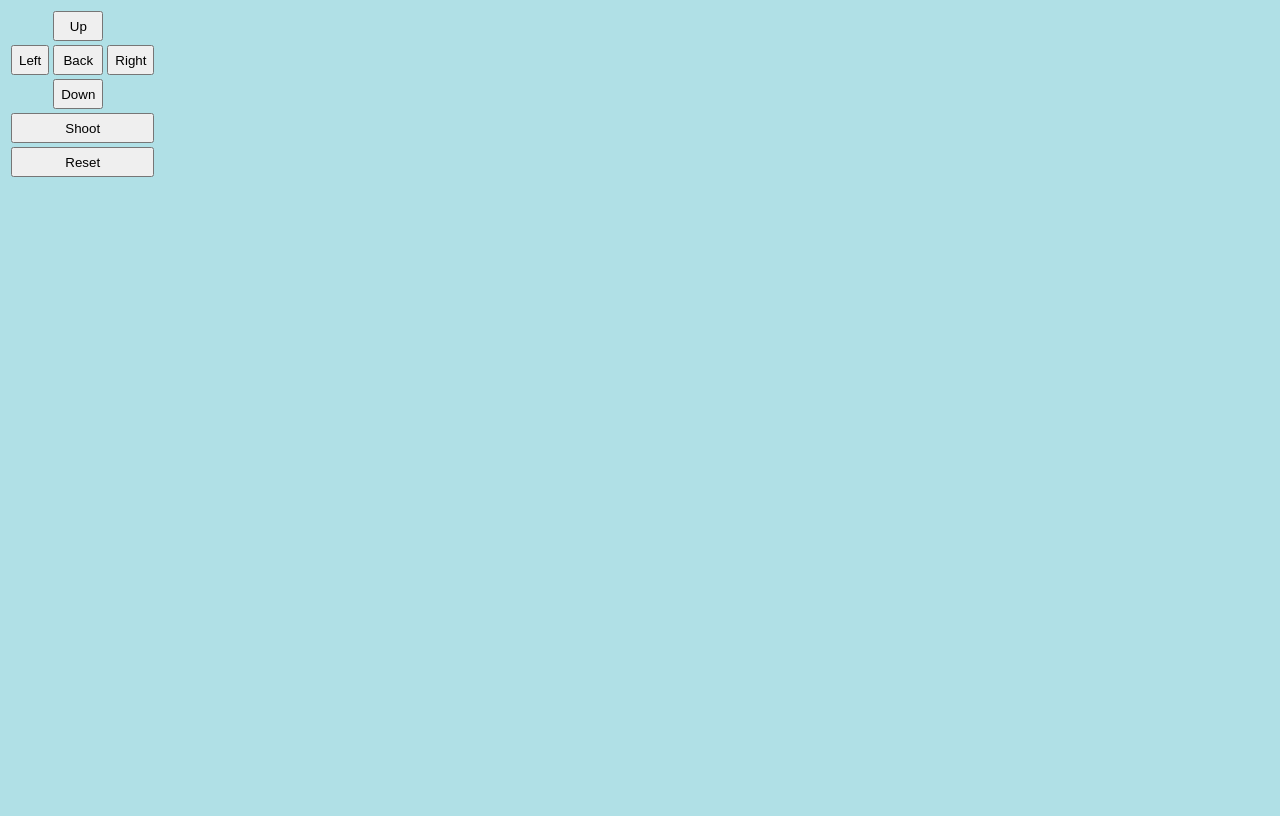
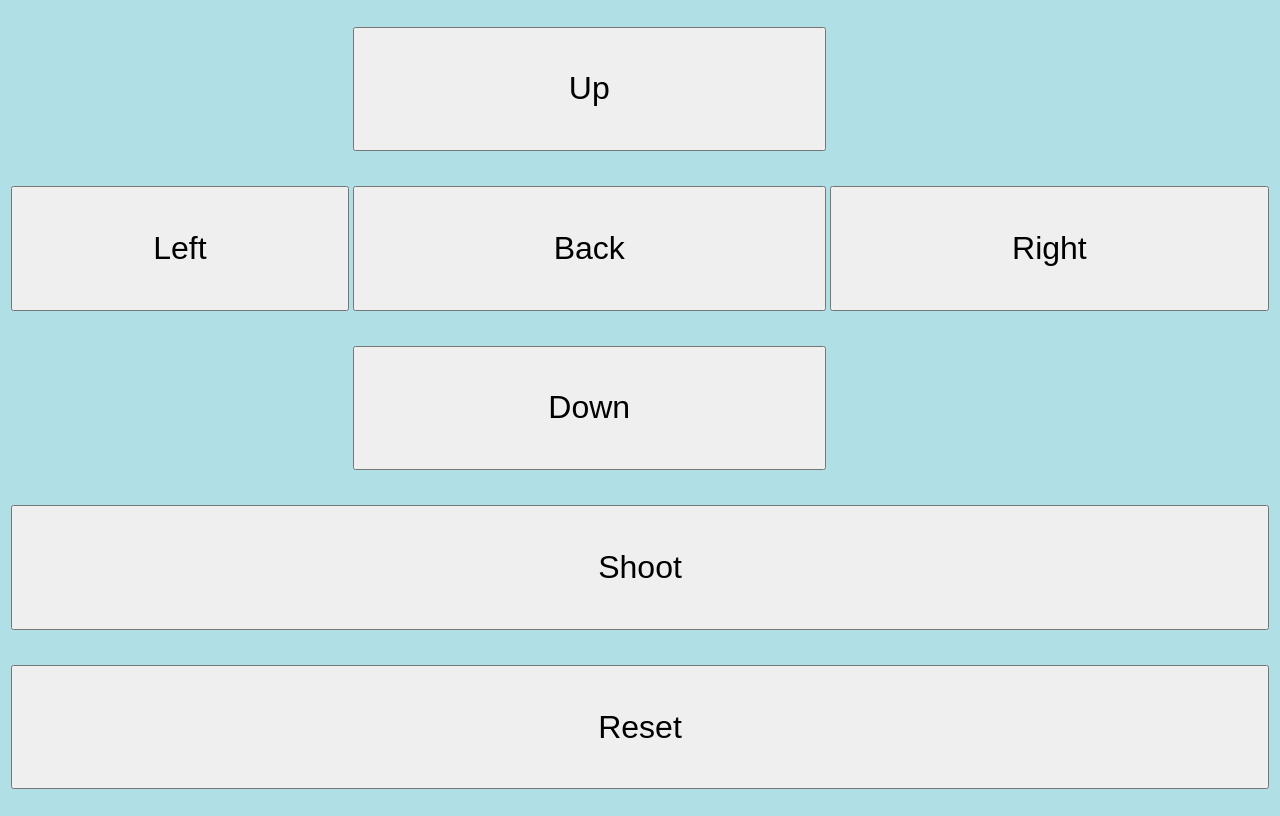
Before and after one commit to olehhe/BR2017Team2, a plain HTML site: page SendCommands/index.html in a window 1280 px wide. Drawn offline with Linux system fonts and the light colour scheme.

Commit message:
update ui

```diff
--- a/SendCommands/index.html
+++ b/SendCommands/index.html
@@ -13,7 +13,13 @@
 
 	button {
 		width: 100%;
-		height: 30px;
+		height: 80%;
+		font-size: xx-large;
+	}
+
+	table {
+		width: 100%;
+		height: 100vh;
 	}
 </style>
 </head>
```
